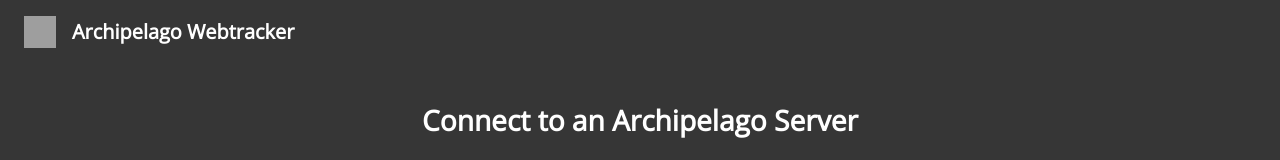
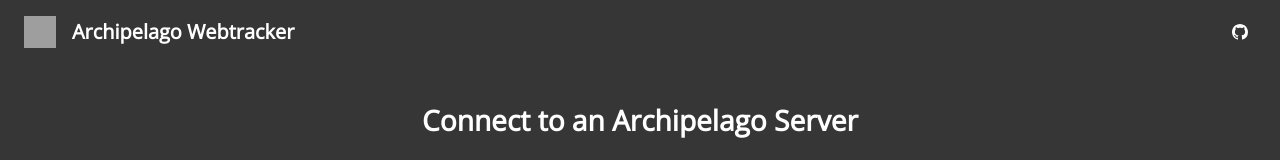
Before and after one commit to 1ezzy/ap-webtracker, a SvelteKit app: page / in a window 1280 px wide. Shown: the top 160 px of the page. Built offline with nearby package versions, Linux system fonts and the light colour scheme; grey boxes are pictures that could not be loaded.

Commit message:
added link property to tooltip, added GitHub link with tooltip to header

```diff
--- a/src/lib/components/atomics/Tooltip.svelte
+++ b/src/lib/components/atomics/Tooltip.svelte
@@ -1,4 +1,5 @@
 <script lang="ts">
+	import { onNavigate } from '$app/navigation';
 	import type { Snippet } from 'svelte';
 
 	let {
@@ -6,21 +7,28 @@
 		label,
 		tooltipText,
 		children,
-		class: className
+		class: className,
+		href
 	}: {
 		anchorName: string;
 		label: string;
 		tooltipText: string;
 		children: Snippet;
 		class?: string;
+		href?: string;
 	} = $props();
 
 	let showTooltip = $state(false);
 
 	let anchorNameClass = $derived(`--${anchorName}`);
 	let positionAnchorClass = $derived(`--${anchorName}`);
+
+	onNavigate(() => {
+		showTooltip = false;
+	});
 </script>
 
+{#snippet button()}
 	<button
 		type="button"
 		class={['button button-md', className]}
@@ -41,3 +49,12 @@
 	>
 		{tooltipText}
 	</span>
+{/snippet}
+
+{#if href}
+	<a {href} rel="external" target="_blank">
+		{@render button()}
+	</a>
+{:else}
+	{@render button()}
+{/if}
--- a/src/lib/components/forms/CreateConnectionForm.svelte
+++ b/src/lib/components/forms/CreateConnectionForm.svelte
@@ -49,8 +49,8 @@
 {#snippet buttons()}
 	<div class="grid grid-cols-[1fr_min-content] gap-4">
 		<button class="button button-lg w-full button-success">Connect to Server</button>
-		<a href="https://github.com/1ezzy/ap-webtracker" target="_blank">
 		<Tooltip
+			href="https://github.com/1ezzy/ap-webtracker"
 			class="icon-button button-lg button-surface"
 			anchorName="github-tooltip"
 			label="GitHub"
@@ -58,7 +58,6 @@
 		>
 			<GithubIcon></GithubIcon>
 		</Tooltip>
-		</a>
 	</div>
 {/snippet}
 
--- a/src/routes/+layout.svelte
+++ b/src/routes/+layout.svelte
@@ -2,6 +2,8 @@
 	import logo from '$lib/assets/images/archipelago-logo.webp';
 	import { Modals } from 'svelte-modals';
 	import './layout.css';
+	import GithubIcon from '$lib/components/icons/GithubIcon.svelte';
+	import Tooltip from '$lib/components/atomics/Tooltip.svelte';
 
 	let { children } = $props();
 </script>
@@ -27,10 +29,22 @@
 </Modals>
 
 <div class="grid h-screen w-full grid-rows-[min-content_1fr] bg-surface text-white">
-	<header class="h-fit w-full px-6 py-4 2xl:px-12 2xl:py-8">
+	<header
+		class="flex h-fit w-full flex-row items-center justify-between px-6 py-4 2xl:px-12 2xl:py-8"
+	>
 		<div class="flex w-fit flex-row items-center justify-center gap-4">
 			<img class="aspect-square h-8 w-fit" src={logo} alt="Archipelago Logo" />
 			<h1 class="text-fluid-lg">Archipelago Webtracker</h1>
+		</div>
+		<div class="flex w-fit flex-row items-center justify-center gap-4">
+			<Tooltip
+				href="https://github.com/1ezzy"
+				anchorName="github-link"
+				tooltipText="GitHub Repo"
+				label="Link to GitHub Repo"
+			>
+				<GithubIcon class="icon icon-md"></GithubIcon>
+			</Tooltip>
 		</div>
 	</header>
 	<main
```
Lines whose indentation alone changed are shown as unchanged.
